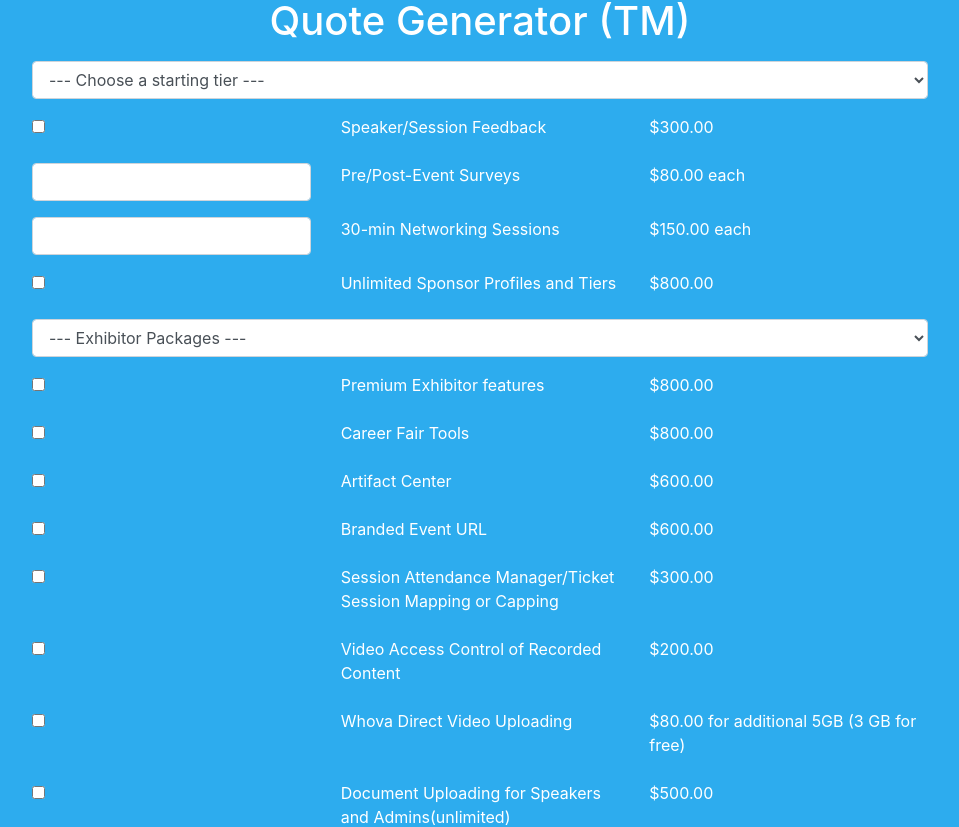
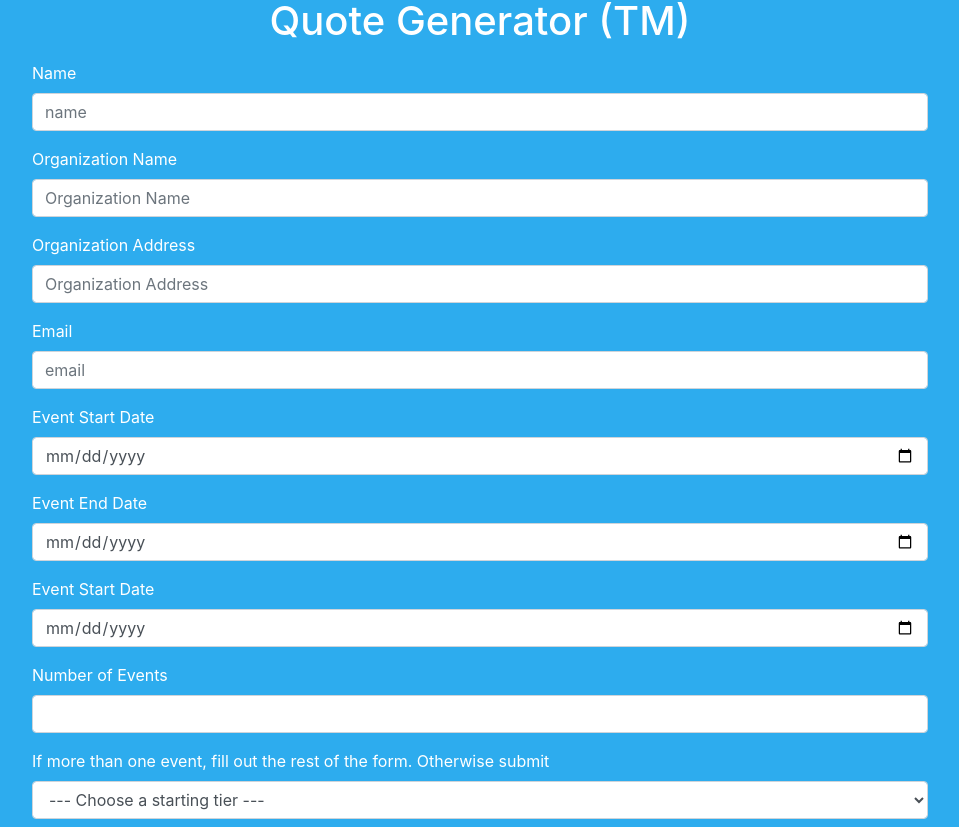
Before and after one commit to dwaynelaforce/event_quote_app, a React (Create React App) app in the folder Client/: page / in a window 1280 px wide. Shown: the part 345-1172 px from the top of the page, without its empty margins (160-1119 px from the left). Built offline with nearby package versions, Linux system fonts and the light colour scheme.

Commit message:
got a lot of stuff done good job

```diff
--- a/Client/package.json
+++ b/Client/package.json
@@ -3,9 +3,11 @@
   "version": "0.1.0",
   "private": true,
   "dependencies": {
+    "@reach/router": "^1.3.4",
     "@testing-library/jest-dom": "^5.11.4",
     "@testing-library/react": "^11.1.0",
     "@testing-library/user-event": "^12.1.10",
+    "axios": "^0.21.1",
     "bootstrap": "^4.6.0",
     "jquery": "^3.5.1",
     "popper.js": "^1.16.1",
--- a/Client/src/App.js
+++ b/Client/src/App.js
@@ -1,11 +1,16 @@
 import QuoteForm from './views/QuoteForm.jsx';
 import 'bootstrap/dist/css/bootstrap.min.css';
-import './static/styles.css'
+import './static/styles.css';
+import {Router} from '@reach/router';
+import Admin from './views/Admin.jsx';
 
 function App() {
   return (
     <div className="App">
-      <QuoteForm/>
+      <Router>
+        <QuoteForm path="/"/>
+        <Admin path="/admin"/>
+      </Router>
     </div>
   );
 }
--- /dev/null
+++ b/Client/src/components/InquiriesTable.jsx
@@ -0,0 +1,54 @@
+import { useState, useEffect } from 'react';
+import axios from 'axios';
+import {Table} from 'react-bootstrap';
+
+function InquiriesTable(props){
+    const {setInquiriesList, inquiriesList, isLoggedIn} = props;
+
+    function deleteHandler(id) {
+        axios.delete('http://localhost:8000/api/delete/' + id)
+        .then(setInquiriesList(inquiriesList.filter(inquiry => inquiry._id !== id)))
+        .catch(err => console.log(err));
+    };
+
+    if (props.isLoggedIn === true) {
+        if (inquiriesList.length === 0) {
+            return (
+                <h1>No data to display</h1>
+            );
+        };
+        return (
+            <Table>
+                <thead>
+                    <tr>
+                        <th>Date</th>
+                        <th>Contact</th>
+                        <th>Organization</th>
+                        <th>Email</th>
+                        <th>Event Date</th>
+                        <th>Events</th>
+                        <th>Actions</th>
+                    </tr>
+                </thead>
+                <tbody>
+                    {inquiriesList.map((inquiry, index) =>
+                        <tr key={index}>
+                            <td>{inquiry.createdAt}</td>
+                            <td>{inquiry.contactName}</td>
+                            <td>{inquiry.organizationName}</td>
+                            <td>{inquiry.organizationAddress}</td>
+                            <td>{inquiry.eventStart}</td>
+                            <td>{inquiry.numberOfEvents}</td>
+                            <td> <button onClick={()=>deleteHandler(inquiry._id)}>Delete</button></td>
+                        </tr>
+                    )}
+                </tbody>
+            </Table>
+        );
+    } else {
+        return (
+            <div></div>
+        );
+    }
+}
+export default InquiriesTable;
--- /dev/null
+++ b/Client/src/views/Admin.jsx
@@ -0,0 +1,48 @@
+import { useState, useEffect } from 'react';
+import axios from 'axios';
+import { navigate } from '@reach/router';
+import {Form, Row, Col} from 'react-bootstrap';
+import InquiriesTable from '../components/InquiriesTable.jsx';
+
+function Admin(props) {
+    const [inquiriesList, setInquiriesList] = useState([]);
+    const [inputPassword, setInputPassword] = useState("");
+    const [isLoggedIn, setIsLoggedIn] = useState(false);
+    const adminPassword = "admin"
+
+    //remove later
+    useEffect(() => {
+        axios.get('http://localhost:8000/api/all')
+            .then(res => {
+                setInquiriesList(res.data);
+                console.log(res.data);
+            })
+            .catch(err => console.log(err));
+    }, []);
+
+    function passwordHandler(e) {
+        e.preventDefault();
+        let userInput = e.target.value;
+        setInputPassword(userInput);
+        if (userInput === adminPassword){
+            setIsLoggedIn(true);
+        } else {
+            setIsLoggedIn(false);
+        }
+    }
+    return (
+        <div>
+            <div>
+                <h1>Admin Login</h1>
+                <Form.Row>
+                    <div className="col">
+                        <Form.Control placeholder="password:" inline type="password" onChange={(e) => passwordHandler(e)}/>
+                    </div>
+                    <div className="col"></div>
+                </Form.Row>
+            </div>
+            <InquiriesTable inquiriesList={inquiriesList} setInquiriesList={setInquiriesList} isLoggedIn={isLoggedIn} />
+        </div>
+    );
+}
+export default Admin;
--- a/Client/src/views/QuoteForm.jsx
+++ b/Client/src/views/QuoteForm.jsx
@@ -1,7 +1,7 @@
 import { useState } from 'react';
 import FinalQuote from './FinalQuote.jsx';
 import { Form, Row, Col, Image, Button } from 'react-bootstrap';
-
+import axios from 'axios';
 function QuoteForm(props) {
     const [quote, setQuote] = useState({ feedback: 0 });
     const [subtotal, setSubtotal] = useState(0);
@@ -91,6 +91,39 @@ function QuoteForm(props) {
                     <Image style={{margin:"0 auto"}} src="https://whova.com/wp-content/uploads/2015/11/whova-logo-white.png" fluid/>
                 </Row>
                 <h1 className="my-3 text-center">Quote Generator (TM)</h1>
+                <Form.Group>
+                    <Form.Label inline> Name</Form.Label>
+                    <Form.Control type="text" placeholder="name" inline/>
+                </Form.Group>
+                <Form.Group>
+                    <Form.Label inline> Organization Name</Form.Label>
+                    <Form.Control type="text" placeholder="Organization Name" inline/>
+                </Form.Group>
+                <Form.Group>
+                    <Form.Label inline> Organization Address</Form.Label>
+                    <Form.Control type="text" placeholder="Organization Address" inline/>
+                </Form.Group>
+                <Form.Group>
+                    <Form.Label inline> Email</Form.Label>
+                    <Form.Control type="email" placeholder="email" inline/>
+                </Form.Group>
+                <Form.Group>
+                    <Form.Label inline> Event Start Date</Form.Label>
+                    <Form.Control type="date" inline/>
+                </Form.Group>
+                <Form.Group>
+                    <Form.Label inline> Event End Date</Form.Label>
+                    <Form.Control type="date" inline/>
+                </Form.Group>
+                <Form.Group>
+                    <Form.Label> Event Start Date</Form.Label>
+                    <Form.Control type="date" />
+                </Form.Group>
+                <Form.Group>
+                    <Form.Label> Number of Events</Form.Label>
+                    <Form.Control type="number"/>
+                </Form.Group>
+                <Form.Label> If more than one event, fill out the rest of the form. Otherwise submit</Form.Label>
                 <Form.Group>
                     <Form.Control name="tier" as="select" onChange={selectHandler}>
                         <option selected> --- Choose a starting tier --- </option>
```
Also changed, not shown: 2 other files (tests, documents, lock files or other folders).
